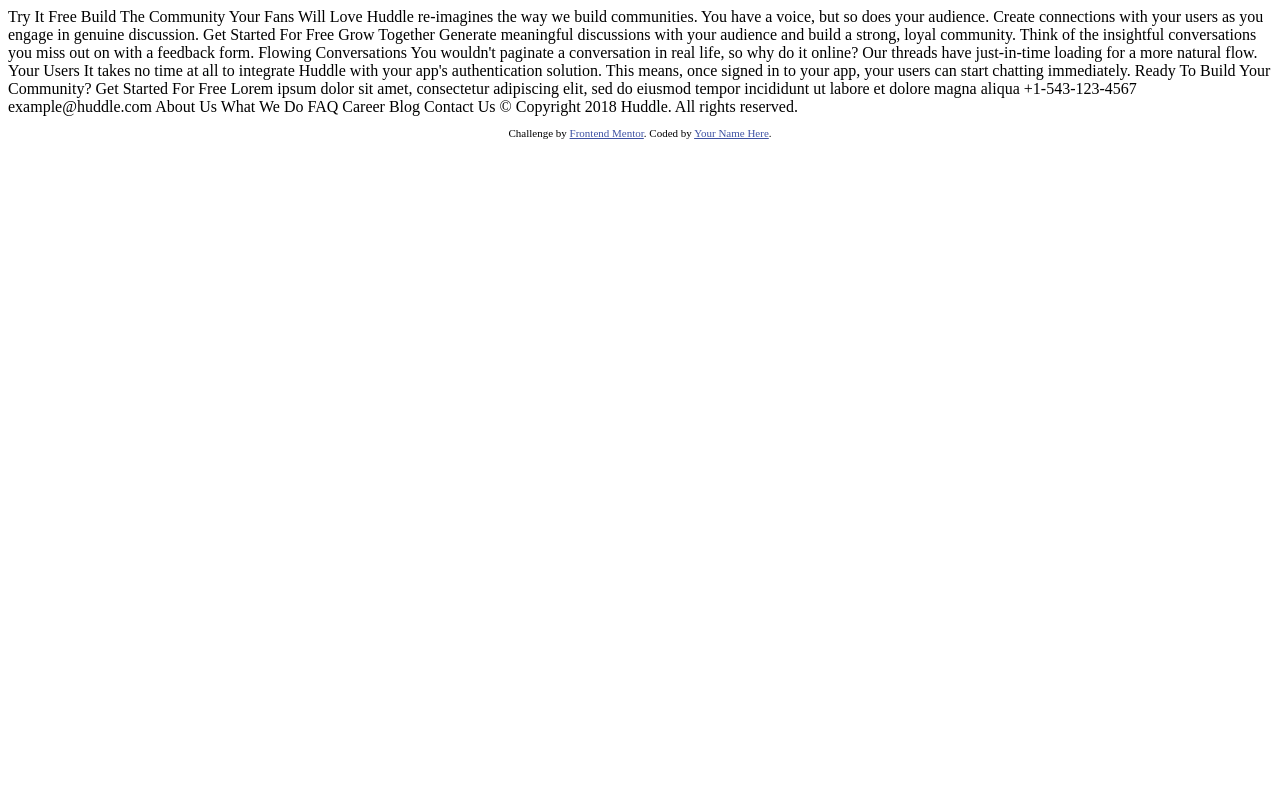
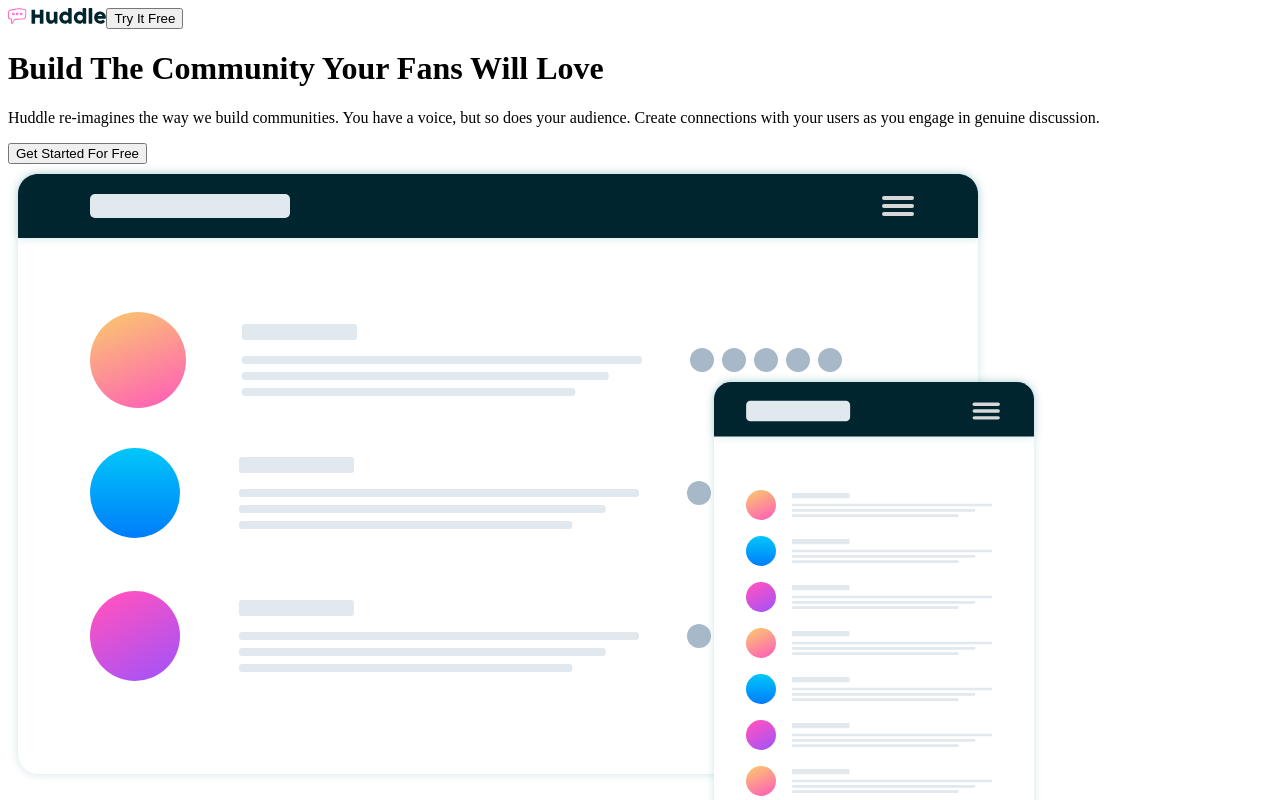
Before and after one commit to Dinma-Faith/responsive-huddle-landing-page, a plain HTML site: page index.html in a window 1280 px wide. Shown: the top 800 px of the page. Drawn offline with Linux system fonts and the light colour scheme; files that its build step writes are made by us from their sources; a web font is replaced by a local one.

Commit message:
Structure html and create css files

```diff
--- /dev/null
+++ b/css/components/header.css
@@ -0,0 +1,11 @@
+.nav {
+  display: flex;
+  /* justify-content: space-between;
+  align-items: center; */
+  /* margin-bottom: 3rem; */
+}
+
+nav .logo img {
+    height: 1rem;
+    width: auto;
+  }
--- /dev/null
+++ b/css/rootstyles.css
@@ -0,0 +1,54 @@
+:root {
+    /* colors*/
+    --purple-pink: hsl(322, 100%, 66%);
+    --very-pale-cyan: hsl(192, 100%, 9%);
+    --very-dark-cyan: hsl(208, 11%, 55%);
+    --very-grayish-blue: hsl(208, 11%, 55%);
+
+    --font-heading: 'Poppins', serif;
+    --font-body-and-btn: 'Open Sans', sans-serif;
+}
+
+/* Global styles */
+*,
+*::before,
+*::after {
+    box-sizing: border-box;
+
+}
+
+body {
+    margin: 0;
+    padding: 0;
+    font-family: var(--font-body-and-btn);
+    line-height: 1.6;
+    background-color: var(--white);
+}
+
+h1 {
+    font-family: var(--font-heading);
+}
+
+img {
+    display: block;
+    max-width: 100%;
+    height: auto;
+}
+
+a {
+    text-decoration: none;
+    cursor: pointer;
+}
+
+/* /**
+.cta-button {
+    background: white;
+    color: var(--purple-pink);
+    border: 1px solid hsl(322, 100%, 66%);
+    border-radius: 2rem;
+    padding: 0.5rem 1.5rem;
+    font-weight: 700;
+    font-size: 0.9rem;
+    transition: all 0.3s ease;
+  }
+   */
--- /dev/null
+++ b/css/styles.css
@@ -0,0 +1,3 @@
+@import url('fonts.css');
+@import url('rootstyles.css');
+@import url('/css/components/header.css');
--- a/index.html
+++ b/index.html
@@ -1,70 +1,131 @@
 <!DOCTYPE html>
 <html lang="en">
-<head>
-  <meta charset="UTF-8">
-  <meta name="viewport" content="width=device-width, initial-scale=1.0"> <!-- displays site properly based on user's device -->
+  <head>
+    <meta charset="UTF-8" />
+    <meta name="viewport" content="width=device-width, initial-scale=1.0" />
 
-  <link rel="icon" type="image/png" sizes="32x32" href="./images/favicon-32x32.png">
+    <link
+      rel="icon"
+      type="image/png"
+      sizes="32x32"
+      href="./images/favicon-32x32.png" />
 
-  <title>Frontend Mentor | Huddle landing page with alternating feature blocks</title>
+    <link rel="stylesheet" href="styles.css" />
 
-  <!-- Feel free to remove these styles or customise in your own stylesheet 👍 -->
-  <style>
-    .attribution { font-size: 11px; text-align: center; }
-    .attribution a { color: hsl(228, 45%, 44%); }
-  </style>
-</head>
-<body>
+    <link
+      rel="stylesheet"
+      href="https://cdnjs.cloudflare.com/ajax/libs/font-awesome/6.5.0/css/all.min.css"
+      integrity="sha512-..."
+      crossorigin="anonymous"
+      referrerpolicy="no-referrer" />
 
-  Try It Free
+    <title>
+      Frontend Mentor | Huddle landing page with alternating feature blocks
+    </title>
+  </head>
+  <body>
+    <div class="container">
+      <header>
+        <nav class="nav">
+          <div class="logo">
+            <img src="/images/logo.svg" alt="Huddle Logo" />
+          </div>
+          <button class="cta-button">Try It Free</button>
+        </nav>
 
-  Build The Community Your Fans Will Love
+        <div>
+          <h1>Build The Community Your Fans Will Love</h1>
+          <p>
+            Huddle re-imagines the way we build communities. You have a voice,
+            but so does your audience. Create connections with your users as you
+            engage in genuine discussion.
+          </p>
+          <button class="cta-button">Get Started For Free</button>
+        </div>
 
-  Huddle re-imagines the way we build communities. You have a voice, but so does your audience.
-  Create connections with your users as you engage in genuine discussion.
+        <img src="/images/illustration-mockups.svg" alt="" />
+      </header>
 
-  Get Started For Free
+      <main>
+        <section class="features">
+          <div class="feature">
+            <img
+              src="/images/illustration-grow-together.svg"
+              alt="Grow-Together illustration" />
 
-  Grow Together
+            <h2>Grow Together</h2>
+            <p>
+              Generate meaningful discussions with your audience and build a
+              strong, loyal community. Think of the insightful conversations you
+              miss out on with a feedback form.
+            </p>
+          </div>
 
-  Generate meaningful discussions with your audience and build a strong, loyal community.
-  Think of the insightful conversations you miss out on with a feedback form.
+          <div class="feature">
+            <img
+              src="/images/illustration-flowing-conversation.svg"
+              alt="Grow-Together illustration" />
+            <h2>Flowing Conversations</h2>
+            <p>
+              You wouldn't paginate a conversation in real life, so why do it
+              online? Our threads have just-in-time loading for a more natural
+              flow.
+            </p>
+          </div>
 
-  Flowing Conversations
+          <div class="feature">
+            <img
+              src="/images/illustration-your-users.svg"
+              alt="Grow-Together illustration" />
+            <h2>Your Users</h2>
+            <p>
+              It takes no time at all to integrate Huddle with your app's
+              authentication solution. This means, once signed in to your app,
+              your users can start chatting immediately.
+            </p>
+          </div>
+        </section>
 
-  You wouldn't paginate a conversation in real life, so why do it online? Our threads
-  have just-in-time loading for a more natural flow.
+        <section class="cta">
+          <h2>Ready To Build Your Community?</h2>
+          <button class="cta-button">Get Started For Free</button>
+        </section>
+      </main>
+    </div>
 
-  Your Users
+    <footer>
+      <div>
+        <div class="footer-logo">
+          <img src="/images/logo.svg" alt="" />
+        </div>
 
-  It takes no time at all to integrate Huddle with your app's authentication solution.
-  This means, once signed in to your app, your users can start chatting immediately.
+        <address>
+          <p>
+            <img src="/images/icon-location.svg" alt="" />
 
-  Ready To Build Your Community?
+            Lorem ipsum dolor sit amet, consectetur adipiscing elit, sed do
+            eiusmod tempor incididunt ut labore et dolore magna aliqua
+          </p>
+          <p><img src="/images/icon-phone.svg" alt="" /> +1-543-123-4567</p>
 
-  Get Started For Free
+          <p><img src="/images/icon-email.svg" /> phaytep"gmail.com</p>
+        </address>
+      </div>
 
-  Lorem ipsum dolor sit amet, consectetur adipiscing elit, sed do eiusmod tempor
-  incididunt ut labore et dolore magna aliqua
+      <ul class="footer-links">
+        <li><a href="#">About Us</a></li>
+        <li><a href="#">Terms</a></li>
+        <li><a href="#">Privacy</a></li>
+        <li><a href="#">Contact</a></li>
+      </ul>
 
-  +1-543-123-4567
-  example@huddle.com
+      <div class="footer-socials">
+        <a href="#" aria-label="Facebook"><i class="fab fa-facebook"></i></a>
+        <a href="#" aria-label="Twitter"><i class="fab fa-twitter"></i></a>
+        <a href="#" aria-label="Instagram"><i class="fab fa-instagram"></i></a>
+      </div>
 
-  About Us
-  What We Do
-  FAQ
-
-  Career
-  Blog
-  Contact Us
-
-  &copy; Copyright 2018 Huddle. All rights reserved.
-
-  <footer>
-    <p class="attribution">
-      Challenge by <a href="https://www.frontendmentor.io?ref=challenge" target="_blank">Frontend Mentor</a>.
-      Coded by <a href="#">Your Name Here</a>.
-    </p>
-  </footer>
-</body>
+      <small>&copy; 2025 Huddle. All rights reserved.</small>
+    </footer>
+  </body>
 </html>
```
Also changed, not shown: css/fonts.css (added, +25 -0 lines), 1 other file.
